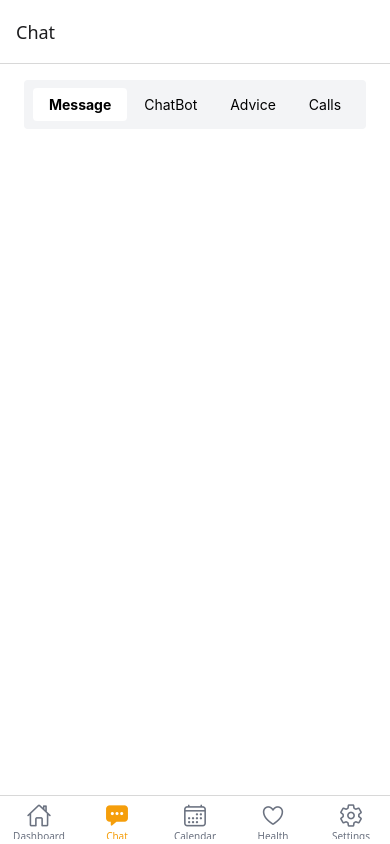
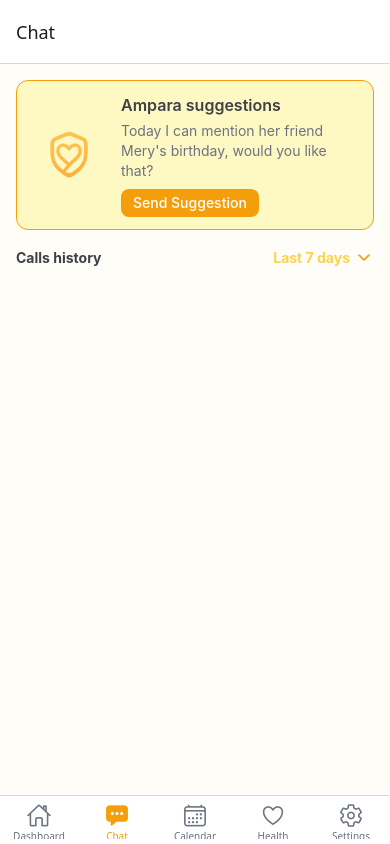
Before and after one commit to Stalgis/Ampara, a React Native app in the folder Ampara/: screen /Chat in a window 390 px wide. Built offline with nearby package versions, Linux system fonts and the light colour scheme.

Commit message:
started editing chat page. changing to new modern style more straightforward

```diff
--- a/Ampara/screens/chat/Chat.tsx
+++ b/Ampara/screens/chat/Chat.tsx
@@ -1,11 +1,37 @@
 import React, { useState } from "react";
-import { View, Text, SafeAreaView, Pressable } from "react-native";
+import { View, Text, SafeAreaView, Pressable, Image } from "react-native";
+import Feather from "@expo/vector-icons/Feather";
+import CallDetailsModal from "./Modals/CallDetailsModal";
 
 const Chat = () => {
   const [selectedSection, setSelectedSection] = useState("message");
+  const [modalVisible, setModalVisible] = useState(false);
+  const [callFilter, setCallFilter] = useState("Last 7 days");
+  const [showFilterOptions, setShowFilterOptions] = useState(false);
+
+  const calls = [
+    { date: "08/08/2025, 9:00AM" },
+    { date: "07/15/2025, 11:30AM" },
+    { date: "06/20/2025, 3:00PM" },
+  ];
+
+  const filteredCalls = calls.filter((call) => {
+    const callDate = new Date(call.date.split(",")[0]);
+    const today = new Date();
+    const diffTime = Math.abs(today.getTime() - callDate.getTime());
+    const diffDays = Math.ceil(diffTime / (1000 * 60 * 60 * 24));
+
+    if (callFilter === "Last 7 days") {
+      return diffDays <= 7;
+    }
+    if (callFilter === "Last 30 days") {
+      return diffDays <= 30;
+    }
+    return true;
+  });
   return (
-    <SafeAreaView className="bg-white h-full">
-      <View
+    <SafeAreaView className="bg-background h-full">
+      {/* <View
         id="select-view"
         className="flex flex-row justify-center justify-evenly bg-gray-100 mx-6 rounded my-4 p-2"
       >
@@ -37,7 +63,95 @@ const Chat = () => {
             Calls
           </Text>
         </Pressable>
+      </View> */}
+      <View className="mx-4">
+        <View className="bg-badge border border-highlight rounded-xl mt-4 p-3 flex flex-row items-center">
+          {/* Logo */}
+          <Image
+            source={require("../../assets/Ampara_logo.png")}
+            className="w-20 h-20 mr-3"
+            resizeMode="contain"
+          />
+
+          {/* Texto + Botón */}
+          <View className="flex-1">
+            <Text className="text-text font-semibold text-base mb-1">
+              Ampara suggestions
+            </Text>
+            <Text className="text-subtitle text-sm mb-2">
+              Today I can mention her friend Mery's birthday, would you like
+              that?
+            </Text>
+            <Pressable className="bg-[#F59E0B] rounded-lg px-3 py-1 self-start">
+              <Text className="text-white text-sm font-medium">
+                Send Suggestion
+              </Text>
+            </Pressable>
+          </View>
+        </View>
+        <View id="call-history" className="mt-4">
+          <View className="flex-row justify-between items-center">
+            <Text className="text-text font-bold font-lg">Calls history</Text>
+            <Pressable
+              onPress={() => setShowFilterOptions(!showFilterOptions)}
+              className="flex-row items-center"
+            >
+              <Text className="text-primary font-bold mr-1">{callFilter}</Text>
+              <Feather
+                name={showFilterOptions ? "chevron-up" : "chevron-down"}
+                size={20}
+                color="#F59E0B"
+              />
+            </Pressable>
+          </View>
+          {showFilterOptions && (
+            <View className="absolute right-0 top-8 bg-white border border-border rounded-lg mt-2 z-10 w-36">
+              <Pressable
+                onPress={() => {
+                  setCallFilter("Last 7 days");
+                  setShowFilterOptions(false);
+                }}
+                className="p-3"
+              >
+                <Text>Last 7 days</Text>
+              </Pressable>
+              <Pressable
+                onPress={() => {
+                  setCallFilter("Last 30 days");
+                  setShowFilterOptions(false);
+                }}
+                className="p-3"
+              >
+                <Text>Last 30 days</Text>
+              </Pressable>
+            </View>
+          )}
+          {filteredCalls.map((call, index) => (
+            <View
+              key={index}
+              className="flex-row items-center justify-between border border-border rounded-lg p-3 mb-3 bg-[#ffffff] mt-2"
+            >
+              <View className="flex-row items-center flex-1">
+                <View className="bg-primary p-2 rounded-lg mr-3">
+                  <Feather name="phone" size={24} color="#3F3F46" />
+                </View>
+                <View className="flex-1">
+                  <Text className="font-bold text-base text-text">Call</Text>
+                  <Text className="text-subtitle text-sm">{call.date}</Text>
+                </View>
+              </View>
+              <Pressable onPress={() => setModalVisible(true)}>
+                <Text className="text-md text-text">{call.date}</Text>
+              </Pressable>
+            </View>
+          ))}
+        </View>
+        <View id=""></View>
       </View>
+      <CallDetailsModal
+        visible={modalVisible}
+        onClose={() => setModalVisible(false)}
+      />
     </SafeAreaView>
   );
 };
--- /dev/null
+++ b/Ampara/screens/chat/Modals/CallDetailsModal.tsx
@@ -0,0 +1,44 @@
+
+import React from "react";
+import { View, Text, Modal, Pressable } from "react-native";
+
+interface CallDetailsModalProps {
+  visible: boolean;
+  onClose: () => void;
+}
+
+const CallDetailsModal: React.FC<CallDetailsModalProps> = ({ visible, onClose }) => {
+  return (
+    <Modal
+      animationType="slide"
+      transparent={true}
+      visible={visible}
+      onRequestClose={onClose}
+    >
+      <View className="flex-1 justify-center items-center bg-black/30">
+        <View className="bg-white p-6 rounded-lg w-11/12">
+          <Text className="text-lg font-bold mb-4">Call Details</Text>
+          <Text className="text-base mb-4">
+            This is a brief description of the call that took place.
+          </Text>
+          <Pressable
+            className="bg-primary p-3 rounded-lg items-center mb-2"
+            onPress={() => {
+              /* Navigate to conversation screen */
+            }}
+          >
+            <Text className="text-white font-bold">See Conversation</Text>
+          </Pressable>
+          <Pressable
+            className="bg-gray-300 p-3 rounded-lg items-center"
+            onPress={onClose}
+          >
+            <Text className="text-black font-bold">Close</Text>
+          </Pressable>
+        </View>
+      </View>
+    </Modal>
+  );
+};
+
+export default CallDetailsModal;
```
